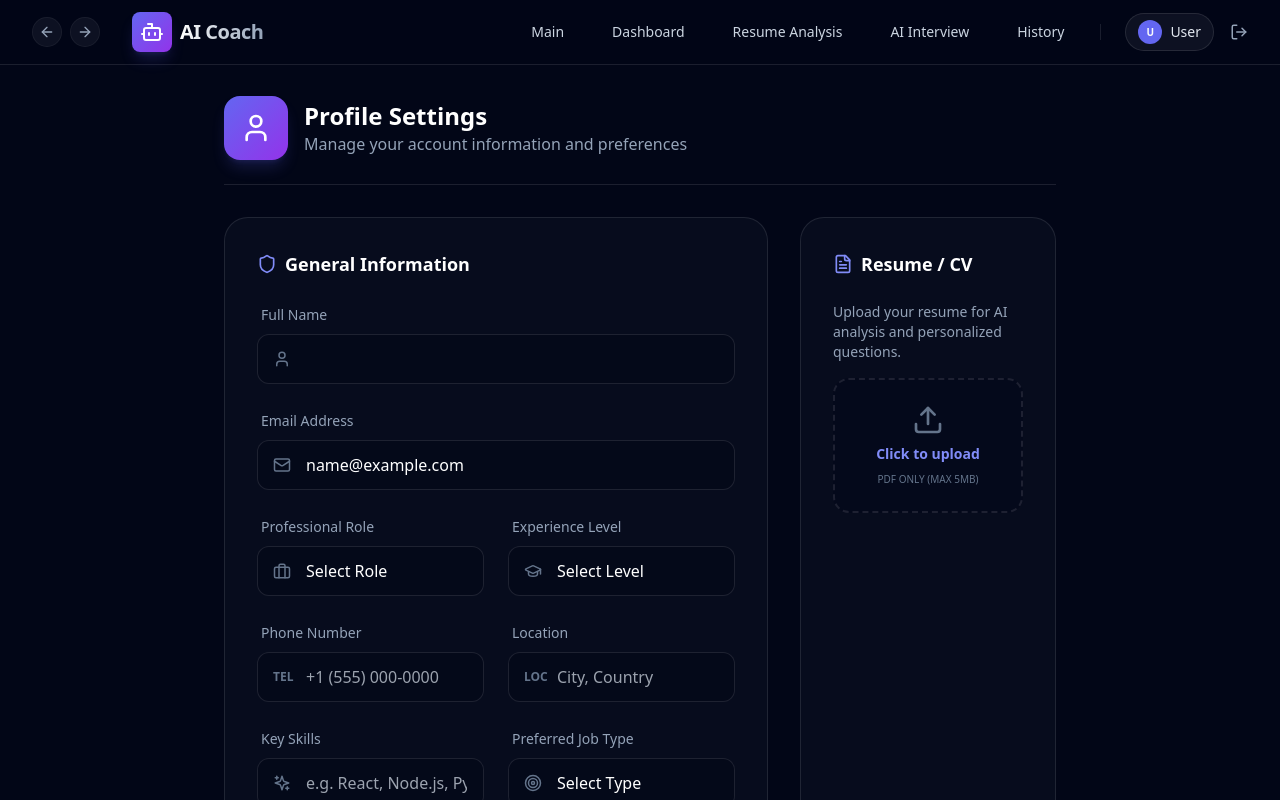
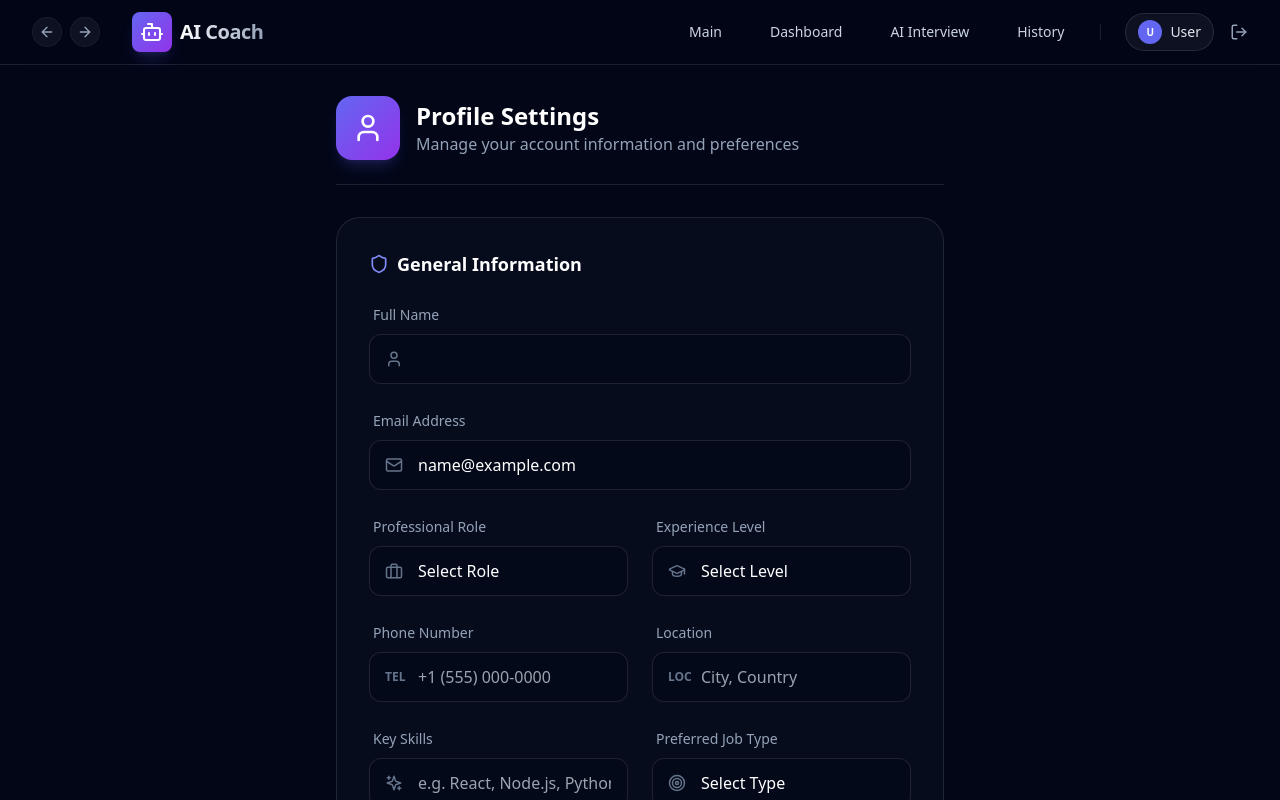
Before and after one commit to MohammadAnas45/AI-POWERED-INTERVIEW-COACH, a React (Vite) app in the folder client/: page /profile in a window 1280 px wide. Shown: the top 800 px of the page. Built offline with nearby package versions, Linux system fonts and the light colour scheme; sample sign-in values are in the browser's storage.

Commit message:
Feature: Remove Resume/CV and Analysis components from Profile, Dashboard, and Navbar

```diff
--- a/client/src/components/Navbar.jsx
+++ b/client/src/components/Navbar.jsx
@@ -29,7 +29,6 @@ const Navbar = () => {
 
     if (user) {
         navLinks.push({ name: 'Dashboard', href: '/dashboard', isLink: true });
-        navLinks.push({ name: 'Resume Analysis', href: '/practice/resume-analysis', isLink: true });
         navLinks.push({ name: 'AI Interview', href: '/practice/role', isLink: true });
         navLinks.push({ name: 'History', href: '/practice/history', isLink: true });
     }
--- a/client/src/pages/Dashboard.jsx
+++ b/client/src/pages/Dashboard.jsx
@@ -392,19 +392,12 @@ const Dashboard = () => {
                         </div>
 
                         {/* Quick Actions */}
-                        <div className="grid grid-cols-1 md:grid-cols-2 gap-6">
+                        <div className="grid grid-cols-1 gap-6">
                             <div className="bg-gradient-to-br from-indigo-500/20 to-purple-600/20 border border-indigo-500/20 p-8 rounded-3xl group cursor-pointer hover:border-indigo-500/40 transition-all">
                                 <h3 className="text-xl font-bold text-white mb-4">Start Practicing</h3>
                                 <p className="text-slate-400 mb-6">Choose a role and difficulty level to start a session with your AI coach.</p>
                                 <Link to="/practice/role" className="inline-flex items-center gap-2 text-indigo-400 font-bold group-hover:gap-3 transition-all">
                                     Start Now <ArrowRight size={18} />
-                                </Link>
-                            </div>
-                            <div className="bg-slate-900/40 border border-white/10 p-8 rounded-3xl">
-                                <h3 className="text-xl font-bold text-white mb-4">Resume Analysis</h3>
-                                <p className="text-slate-400 mb-6">Upload your resume to get AI-powered insights and custom interview questions.</p>
-                                <Link to="/practice/resume-analysis" className="inline-flex items-center gap-2 text-indigo-400 font-bold hover:gap-3 transition-all">
-                                    Analyze Now <FileText size={18} />
                                 </Link>
                             </div>
                         </div>
--- a/client/src/pages/Profile.jsx
+++ b/client/src/pages/Profile.jsx
@@ -1,11 +1,10 @@
 import React, { useState, useEffect } from 'react';
 import { useAuth } from '../context/AuthContext';
 import Footer from '../components/Footer';
-import { User, Mail, Shield, FileText, Upload, Save, Loader2, CheckCircle2, AlertCircle, Briefcase, GraduationCap, Sparkles, Target } from 'lucide-react';
-import { Link } from 'react-router-dom';
+import { User, Mail, Shield, Save, Loader2, CheckCircle2, AlertCircle, Briefcase, GraduationCap, Sparkles, Target } from 'lucide-react';
 
 const Profile = () => {
-    const { user, updateProfile, uploadResume } = useAuth();
+    const { user, updateProfile } = useAuth();
     const [isLoading, setIsLoading] = useState(false);
     const [successMsg, setSuccessMsg] = useState('');
     const [errorMsg, setErrorMsg] = useState('');
@@ -21,7 +20,6 @@ const Profile = () => {
         linkedin_url: user?.linkedin_url || '',
         jobType: user?.job_type || ''
     });
-    const [resumeFile, setResumeFile] = useState(null);
 
     const handleUpdateProfile = async (e) => {
         e.preventDefault();
@@ -48,35 +46,9 @@ const Profile = () => {
         }
     };
 
-    const handleResumeUpload = async (e) => {
-        const file = e.target.files[0];
-        if (!file) return;
-
-        if (file.type !== 'application/pdf') {
-            setErrorMsg('Please upload only PDF files');
-            return;
-        }
-
-        setIsLoading(true);
-        setSuccessMsg('');
-        setErrorMsg('');
-
-        try {
-            await uploadResume(file);
-            setSuccessMsg('Resume uploaded successfully!');
-            setResumeFile(file.name);
-        } catch (err) {
-            setErrorMsg(err.message || 'Failed to upload resume');
-        } finally {
-            setIsLoading(false);
-        }
-    };
-
     return (
         <div className="min-h-screen bg-slate-950 text-slate-100 font-sans flex flex-col">
-
-
-            <main className="flex-grow pt-24 pb-12 px-4 sm:px-6 lg:px-8 max-w-4xl mx-auto w-full">
+            <main className="flex-grow pt-24 pb-12 px-4 sm:px-6 lg:px-8 max-w-2xl mx-auto w-full">
                 <div className="space-y-8">
                     <div className="flex items-center gap-4 border-b border-white/10 pb-6">
                         <div className="w-16 h-16 rounded-2xl bg-gradient-to-br from-indigo-500 to-purple-600 flex items-center justify-center shadow-lg shadow-indigo-500/20">
@@ -100,9 +72,7 @@ const Profile = () => {
                         </div>
                     )}
 
-                    <div className="grid grid-cols-1 md:grid-cols-3 gap-8">
-                        {/* Account Info */}
-                        <div className="md:col-span-2 bg-slate-900/40 border border-white/10 rounded-3xl p-8">
+                    <div className="bg-slate-900/40 border border-white/10 rounded-3xl p-8">
                         <form onSubmit={handleUpdateProfile} className="space-y-6">
                             <h3 className="text-lg font-bold text-white flex items-center gap-2">
                                 <Shield size={20} className="text-indigo-400" /> General Information
@@ -274,69 +244,14 @@ const Profile = () => {
                             <button
                                 type="submit"
                                 disabled={isLoading}
-                                    className="flex items-center justify-center gap-2 px-6 py-2.5 bg-indigo-600 hover:bg-indigo-500 text-white font-bold rounded-xl transition-all disabled:opacity-50"
+                                className="w-full flex items-center justify-center gap-2 px-6 py-3 bg-indigo-600 hover:bg-indigo-500 text-white font-bold rounded-xl transition-all disabled:opacity-50"
                             >
                                 {isLoading ? <Loader2 size={18} className="animate-spin" /> : <><Save size={18} /> Save Changes</>}
                             </button>
                         </form>
                     </div>
-
-                        {/* Resume Management */}
-                        <div className="bg-slate-900/40 border border-white/10 rounded-3xl p-8">
-                            <h3 className="text-lg font-bold text-white mb-6 flex items-center gap-2">
-                                <FileText size={20} className="text-indigo-400" /> Resume / CV
-                            </h3>
-                            <div className="space-y-4">
-                                <p className="text-sm text-slate-400">Upload your resume for AI analysis and personalized questions.</p>
-
-                                <div className="border-2 border-dashed border-white/10 rounded-2xl p-6 text-center hover:border-indigo-500/50 transition-all bg-slate-950/30">
-                                    <Upload className="mx-auto text-slate-500 mb-2" size={32} />
-                                    <label className="mt-2 block text-sm font-bold text-indigo-400 cursor-pointer hover:text-indigo-300">
-                                        Click to upload
-                                        <input type="file" className="hidden" accept=".pdf" onChange={handleResumeUpload} />
-                                    </label>
-                                    <p className="text-[10px] text-slate-500 mt-2 uppercase">PDF only (Max 5MB)</p>
-                                </div>
-
-                                {user?.resume_path && (
-                                    <div className="space-y-3">
-                                        <div className="flex items-center gap-2 p-3 bg-white/5 rounded-xl border border-white/10 overflow-hidden">
-                                            <FileText size={16} className="text-emerald-400 flex-shrink-0" />
-                                            <span className="text-xs text-slate-300 truncate">Resume Uploaded</span>
-                                        </div>
-                                        <Link
-                                            to="/practice/resume-analysis"
-                                            className="w-full flex items-center justify-center gap-2 py-3 bg-indigo-600/20 text-indigo-400 border border-indigo-500/30 rounded-xl text-sm font-bold hover:bg-indigo-600 hover:text-white transition-all"
-                                        >
-                                            <Sparkles size={16} /> Analyze Saved Resume
-                                        </Link>
-                                    </div>
-                                )}
-
-                                <div className="flex gap-2 pt-2">
-                                    {user?.github_url && (
-                                        <a href={user.github_url} target="_blank" rel="noopener noreferrer" className="flex-1 flex items-center justify-center gap-2 p-3 bg-white/5 rounded-xl border border-white/10 text-xs text-slate-400 hover:text-white hover:bg-slate-800 transition-all group">
-                                            <div className="p-1.5 bg-slate-950 rounded-lg group-hover:bg-slate-900">
-                                                <svg className="w-4 h-4" fill="currentColor" viewBox="0 0 24 24"><path d="M12 0c-6.626 0-12 5.373-12 12 0 5.302 3.438 9.8 8.207 11.387.599.111.793-.261.793-.577v-2.234c-3.338.726-4.033-1.416-4.033-1.416-.546-1.387-1.333-1.756-1.333-1.756-1.089-.745.083-.729.083-.729 1.205.084 1.839 1.237 1.839 1.237 1.07 1.834 2.807 1.304 3.492.997.107-.775.418-1.305.762-1.604-2.665-.305-5.467-1.334-5.467-5.931 0-1.311.469-2.381 1.236-3.221-.124-.303-.535-1.524.117-3.176 0 0 1.008-.322 3.301 1.23.957-.266 1.983-.399 3.003-.404 1.02.005 2.047.138 3.006.404 2.291-1.552 3.297-1.23 3.297-1.23.653 1.653.242 2.874.118 3.176.77.84 1.235 1.911 1.235 3.221 0 4.609-2.807 5.624-5.479 5.921.43.372.823 1.102.823 2.222v3.293c0 .319.192.694.801.576 4.765-1.589 8.199-6.086 8.199-11.386 0-6.627-5.373-12-12-12z"/></svg>
-                                            </div>
-                                            GitHub
-                                        </a>
-                                    )}
-                                    {user?.linkedin_url && (
-                                        <a href={user.linkedin_url} target="_blank" rel="noopener noreferrer" className="flex-1 flex items-center justify-center gap-2 p-3 bg-white/5 rounded-xl border border-white/10 text-xs text-slate-400 hover:text-white hover:bg-slate-800 transition-all group">
-                                            <div className="p-1.5 bg-slate-950 rounded-lg group-hover:bg-slate-900 text-[#0077b5]">
-                                                <svg className="w-4 h-4" fill="currentColor" viewBox="0 0 24 24"><path d="M19 0h-14c-2.761 0-5 2.239-5 5v14c0 2.761 2.239 5 5 5h14c2.762 0 5-2.239 5-5v-14c0-2.761-2.238-5-5-5zm-11 19h-3v-11h3v11zm-1.5-12.268c-.966 0-1.75-.79-1.75-1.764s.784-1.764 1.75-1.764 1.75.79 1.75 1.764-.783 1.764-1.75 1.764zm13.5 12.268h-3v-5.604c0-3.368-4-3.113-4 0v5.604h-3v-11h3v1.765c1.396-2.586 7-2.777 7 2.476v6.759z"/></svg>
-                                            </div>
-                                            LinkedIn
-                                        </a>
-                                    )}
-                                </div>
-                            </div>
-                        </div>
-                    </div>
                 </div>
             </main>
-
             <Footer />
         </div>
     );
```
Lines whose indentation alone changed are shown as unchanged.
